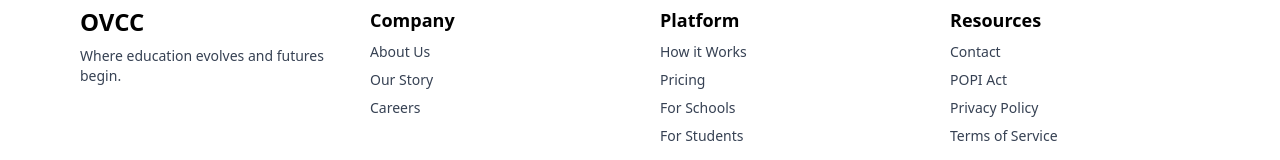
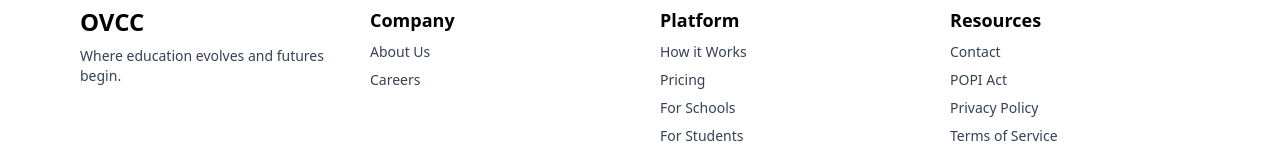
Before and after one commit to Ubaton/ovcc, a Next.js app: page / in a window 1280 px wide. Shown: the part 4889-5049 px from the top of the page. Built offline with nearby package versions, Linux system fonts and the light colour scheme.

Commit message:
footer added

```diff
--- a/app/components/Footer/Footer.tsx
+++ b/app/components/Footer/Footer.tsx
@@ -5,7 +5,7 @@ const footerLinks = [
     title: "Company",
     links: [
       { name: "About Us", href: "/about" },
-      { name: "Our Story", href: "/our-story" },
+      // { name: "Our Story", href: "/our-story" },
       { name: "Careers", href: "/careers" },
     ],
   },
```
